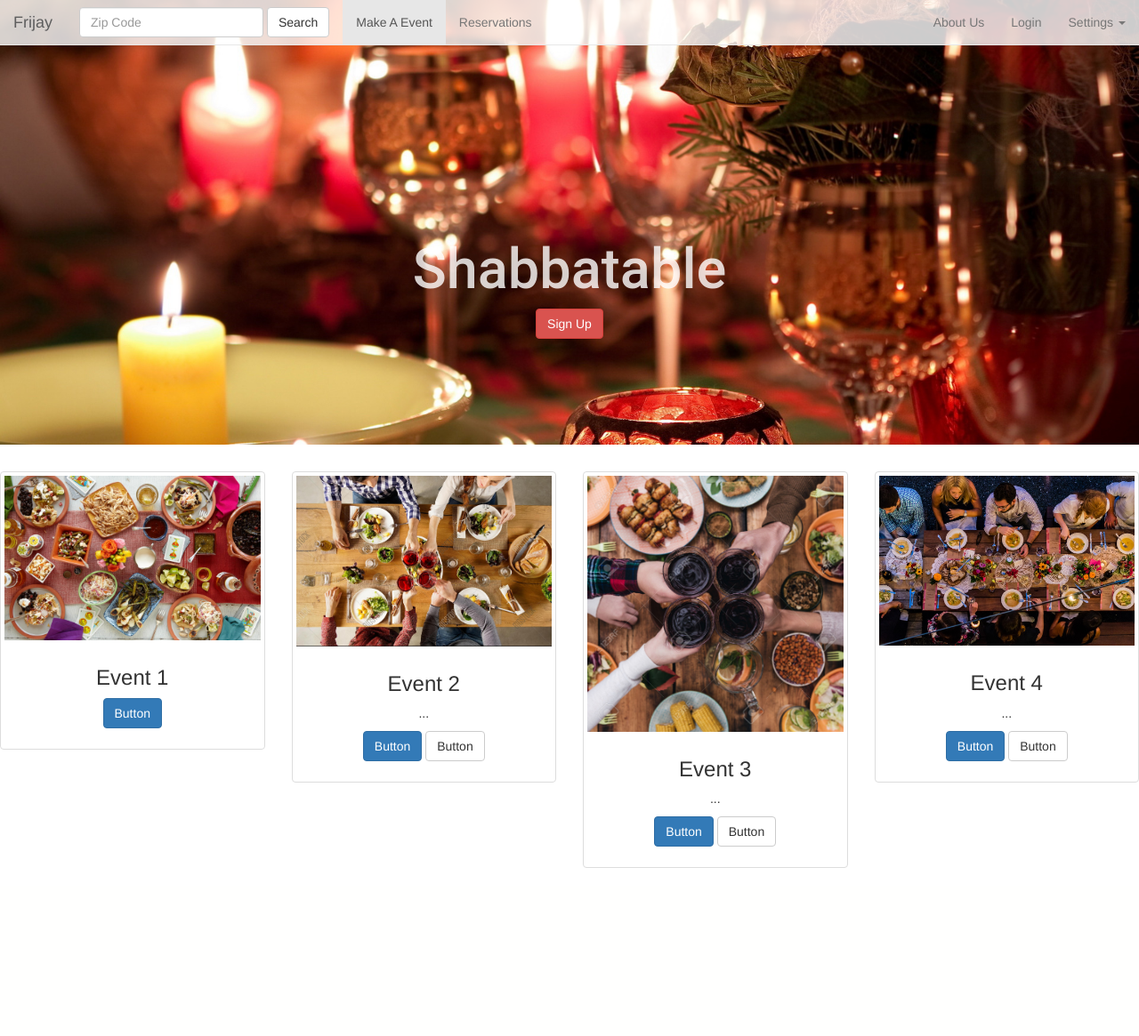
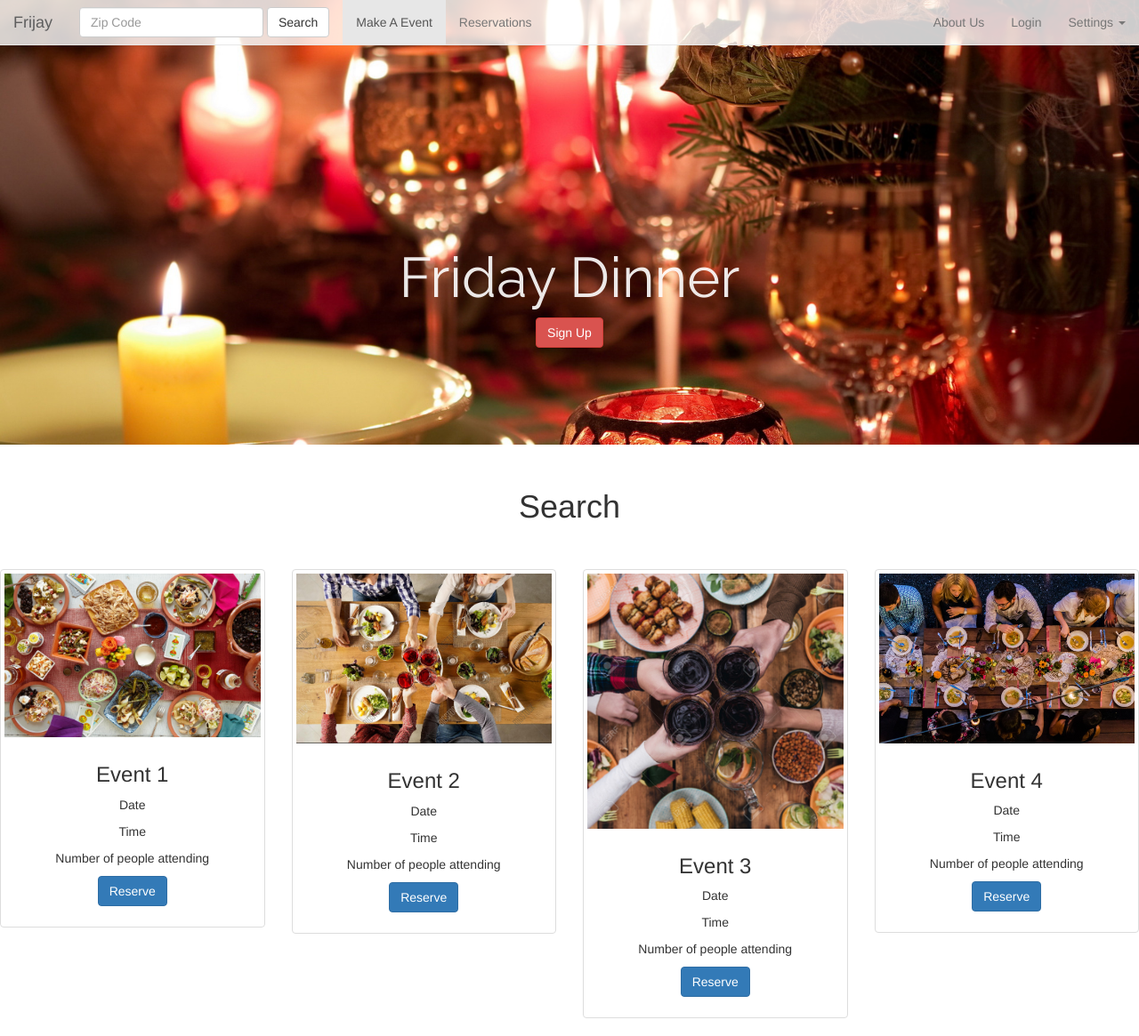
Before and after one commit to afranco07/shabbatTable, a Django app: page /frijay/ in a window 1280 px wide. Shown: the whole page at 89% size. Before the commit the page ends 976 px from the top, so only its background shows below. Run offline with Django 3.2, Linux system fonts and the light colour scheme; some libraries are stand-ins or nearby versions.

Commit message:
Added placeholder for the featured events

```diff
--- a/static/css/frijay.css
+++ b/static/css/frijay.css
@@ -12,9 +12,9 @@
     color: white;
 }
 .jumbotron h1{
-    opacity: 0.8;
-    padding-top: 200px;
-    font-family: "Roboto", "Lucida Grande", "DejaVu Sans", "Bitstream Vera Sans", Verdana, Arial, sans-serif;
+    opacity: 0.9;
+    padding-top: 210px;
+    font-family: 'Raleway', sans-serif;
     text-align: center;
 }
 .jumbotron p{
@@ -23,3 +23,6 @@
 .caption{
     text-align: center;
 }
+.row h1{
+    text-align: center;
+}
--- a/templates/frijay/base.html
+++ b/templates/frijay/base.html
@@ -7,7 +7,9 @@
     <meta name="viewport" content="width=device-width, initial-scale=1">
     <!-- The above 3 meta tags *must* come first in the head; any other head content must come *after* these tags -->
     <link rel="icon" href="{% static 'images/favicon.ico' %}">
-    <title> {% block title %} Frijay {%endblock %}</title>
+    <link href="https://fonts.googleapis.com/css?family=Raleway" rel="stylesheet">
+     <link href="https://fonts.googleapis.com/css?family=Quicksand" rel="stylesheet">
+      <title> {% block title %} Frijay {%endblock %}</title>
 
     <!-- Bootstrap -->
     <link href="{%  static 'css/bootstrap.min.css' %}" rel="stylesheet">
--- a/templates/frijay/index.html
+++ b/templates/frijay/index.html
@@ -5,16 +5,23 @@
 {% endblock %}
 {% block body %}
     <div class="jumbotron">
-        <h1>Shabbatable</h1>
+        <h1>Friday Dinner</h1>
         <p><a class="btn btn-danger btn-md" href="signup.html" role="button">Sign Up</a></p>
     </div>
+    <div class="row">
+        <h1> Search </h1>
+    </div>
+    <br><br>
     <div class="row">
   <div class="col-sm-4 col-md-3">
     <div class="thumbnail">
       <img src="{% static "images/image2.jpg" %}" alt="My image" />
       <div class="caption">
         <h3>Event 1</h3>
-        <p><a href="#" class="btn btn-primary" role="button">Button</a></p>
+          <p>Date</p>
+          <p>Time</p>
+          <p>Number of people attending</p>
+        <p><a href="#" class="btn btn-primary" role="button">Reserve</a></p>
       </div>
     </div>
   </div>
@@ -23,8 +30,10 @@
       <img src="{% static "images/image3.jpg" %}" alt="My image" />
       <div class="caption">
         <h3>Event 2</h3>
-        <p>...</p>
-        <p><a href="#" class="btn btn-primary" role="button">Button</a> <a href="#" class="btn btn-default" role="button">Button</a></p>
+         <p>Date</p>
+          <p>Time</p>
+          <p>Number of people attending</p>
+        <p><a href="#" class="btn btn-primary" role="button">Reserve</a> </p>
       </div>
     </div>
   </div>
@@ -33,8 +42,10 @@
       <img src="{% static "images/image4.jpg" %}" alt="My image" />
       <div class="caption">
         <h3>Event 3</h3>
-        <p>...</p>
-        <p><a href="#" class="btn btn-primary" role="button">Button</a> <a href="#" class="btn btn-default" role="button">Button</a></p>
+         <p>Date</p>
+          <p>Time</p>
+          <p>Number of people attending</p>
+        <p><a href="#" class="btn btn-primary" role="button">Reserve</a></p>
       </div>
     </div>
   </div>
@@ -43,8 +54,10 @@
       <img src="{% static "images/image6.jpg" %}" alt="My image" />
       <div class="caption">
         <h3>Event 4</h3>
-        <p>...</p>
-        <p><a href="#" class="btn btn-primary" role="button">Button</a> <a href="#" class="btn btn-default" role="button">Button</a></p>
+         <p>Date</p>
+          <p>Time</p>
+          <p>Number of people attending</p>
+        <p><a href="#" class="btn btn-primary" role="button">Reserve</a></p>
       </div>
     </div>
   </div>
```
